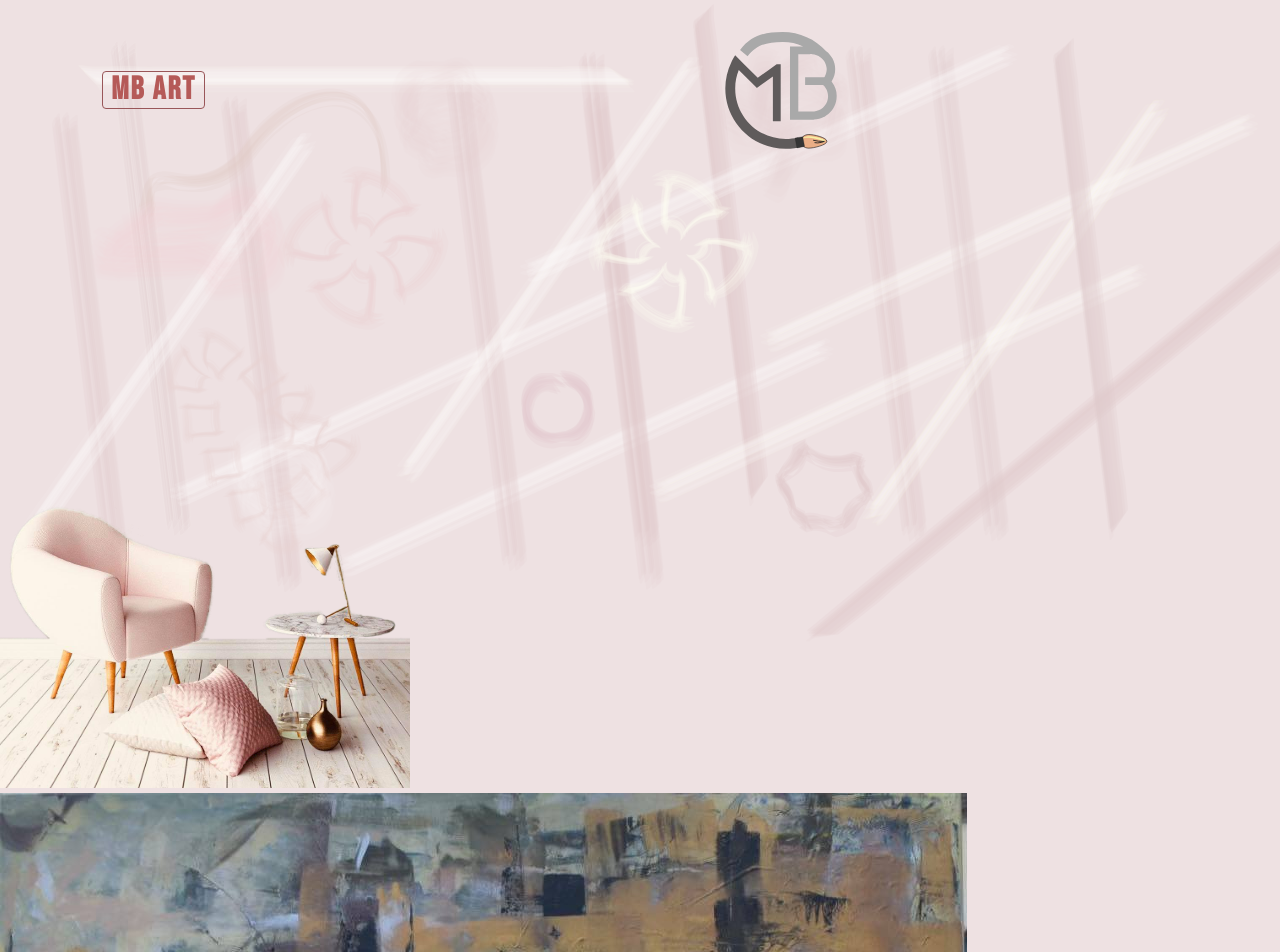
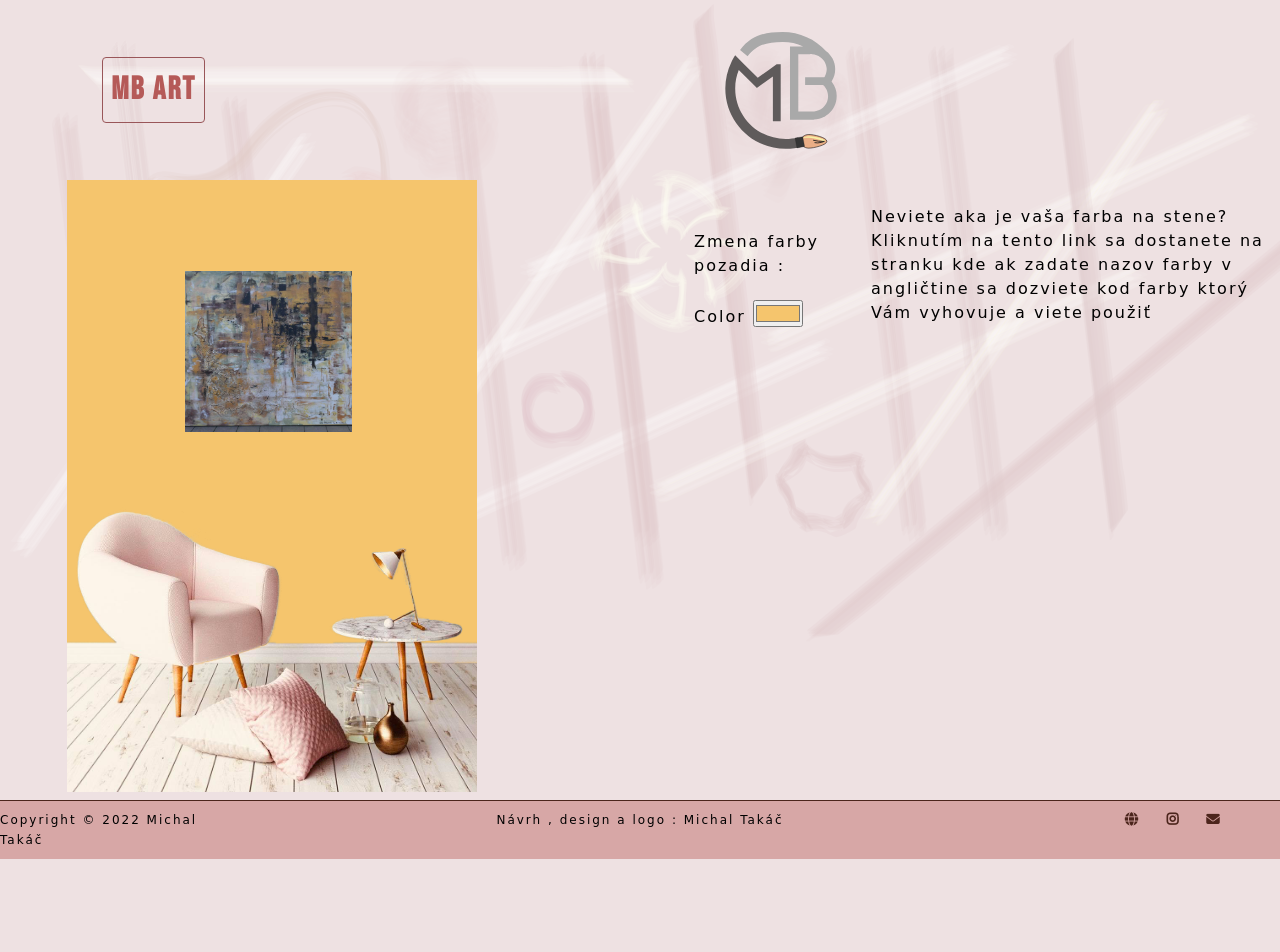
Before and after one commit to michal-ta/Mbart, a plain HTML site: page changing.html in a window 1280 px wide. Shown: the top 952 px of the page. After the commit the page ends 859 px from the top, so only its background shows below. Drawn offline with nearby package versions, Linux system fonts and the light colour scheme; a web font is replaced by a local one.

Commit message:
layout hlavnej stranky , dokoncenie zmeny farieb na doplnkovej stranke /galeria/

```diff
--- a/JS/script.js
+++ b/JS/script.js
@@ -0,0 +1,6 @@
+var colorChange = document.getElementById('colorpicker');
+
+
+colorChange.addEventListener('input', function(event) {
+    document.getElementById('bgr').style.background=event.target.value;
+});
--- a/changing.html
+++ b/changing.html
@@ -12,7 +12,6 @@
         <link href="https://fonts.googleapis.com/css2?family=Bebas+Neue&family=Merriweather:ital,wght@0,700;1,400&family=Outfit:wght@100;700&display=swap" rel="stylesheet">
         <link href="https://fonts.googleapis.com/css2?family=MonteCarlo&display=swap" rel="stylesheet">
         <script src="https://kit.fontawesome.com/d41149d6de.js" crossorigin="anonymous"></script>
-    <link  rel="stylesheet" href="css/normalize.css" >
     <link  rel="stylesheet" href="./styles/changing.css" >
 
     <title>Zmena farby</title>
@@ -25,25 +24,59 @@
             <img class="logo" src="./img/logo4.svg">
 
         </nav>
+
         <div class="wraper">
+
+            <div class="container_pictures"></div>
                 <div id="bgr">
                     <img class="picture" src="/Img/no background.png" >
 
                 </div>
-            <div>
+                <div class="changing_picture">
                     <img class="adding" alt="adding picture form databaze" src="/Img/img_2.jpg">
+                </div>
             </div>
 
             <aside class="container" >
+                <div class="color_choosing">
+                    <p class="popis">Neviete aka je vaša farba na stene? Kliknutím na tento link sa dostanete na stranku kde ak zadate nazov farby v angličtine sa dozviete kod farby ktorý Vám vyhovuje a viete použiť</p>
+                    </div>
+                    <div class="color_picker_position">
                     <p> Zmena farby pozadia :</p>
-                <div class="flex">
                     <label for="colorpicker"> Color </label>
-                    <input type="color" id="colorpicker" >
-                </div>
-                <script src="/script.js"></script>
-            </aside>
+                    <input type="color" id="colorpicker"         value="#f5c56d">
+
                     </div>
                 </div>
+                <script src="./JS/script.js"></script>
+            </aside>
 
+
+
+            <footer class="autorcon">
+                <div class="nameAutor">
+                <p> Copyright &#169 2022 Michal Takáč  </p>
+                </div>
+                <div class="copyright"><p> Návrh , design a logo : Michal Takáč</p></div>
+
+
+                <div class="autor1">
+
+                    <a href="../vzor/index.html" target="_blank">
+                    <i class="fas fa-globe"></i>
+                    </a>
+
+                    <a href="../vzor/index.html" target="_blank">
+                    <i class="fab fa-instagram"></i>
+                    </a>
+
+
+                    <a href="mailto: michaltakac93@gmail.com">
+                    <i class="fas fa-envelope"></i>
+                    </a>
+            </div>
+
+        </footer>
+    </div>
 </body>
 </html>
--- a/styles/_changingpage.scss
+++ b/styles/_changingpage.scss
@@ -0,0 +1,79 @@
+.grid{
+    grid-template-columns: 0.7fr 1fr;
+    height:100vh;
+    width: 100vw;
+    line-height: 1.5;
+    letter-spacing: em(2);
+
+
+}
+
+.container_pictures{
+    margin-left: em(42);
+}
+
+
+.wraper{
+    display: grid;
+    grid-template-columns: 0.1fr 0.5fr 0.1fr;
+    grid-template-rows: 1fr;
+    justify-items: flex-start;
+    align-items: center;
+    margin-left: em(25);
+    height: 100%;
+    width: 80%;
+}
+
+.picture{
+    position:relative;
+    top:em(4);
+    grid-column: 1/2;
+}
+
+.changing_picture{
+    display: inline;
+    position: relative;
+    height: em(161);
+    width: em(167);
+    bottom: 22%;
+    right: 175%;
+    .adding{
+        width: 100%;
+        height: 100%;
+    }
+
+
+}
+
+#bgr{
+    background-color: #f5c56d;
+    height: em(611);
+}
+
+.container{
+    margin: em(10);
+    padding: em(15);
+    display: grid;
+    width: 100%;
+    grid-template-columns: 1fr 1fr 1fr;
+    grid-template-rows: 1fr 2fr;
+    justify-items: flex-start;
+
+}
+
+.color_choosing{
+    grid-column: 2/4;
+    grid-row: 1/2;
+
+
+}
+
+.color_picker_position{
+    grid-column: 1/2;
+    grid-row: 1/2;
+    padding: em(25);
+
+    p{
+        padding-bottom: em(22);
+    }
+}
--- a/styles/_header.scss
+++ b/styles/_header.scss
@@ -29,14 +29,16 @@
     padding: em(4);
     border-radius: em(4,32);
     border: em(0.25) solid darken($color_lightaccent,22%);
+    cursor: pointer;
 
 
 
 
-    &:hover,&:active{
+    &:hover,&:active,&:focus{
         box-shadow: em(1) em(1) em(8) $color_lightaccent;
         transition: box-shadow 0.4s ease;
-        transform: translateY(em(1,32));
+        transform: scale(1.02);
+
     }
 
 
--- a/styles/_main.scss
+++ b/styles/_main.scss
@@ -21,8 +21,8 @@
     border-radius: em(2.5);
     width: 90%;
     height: 100%;
-    transition: box-shadow 0.5s ease-in-out;
     font-family: 'Lobster', cursive;
+
 
     p{
         padding: em(5) 0;
@@ -31,6 +31,8 @@
     &:hover, &:active{
         box-shadow:  em(1) em(1) em(22) $color_darkaccent;
         cursor: pointer;
+        transition: all 0.2s linear;
+        transform: scale(1.02);
     }
 
     h2{
```
Also changed, not shown: img/background.svg (deleted), img/logo.svg (deleted), img/logo2.svg (deleted), img/logo3.svg (deleted), styles/changing.css, styles/style.css, 2 other files. Lines whose indentation alone changed are shown as unchanged.
